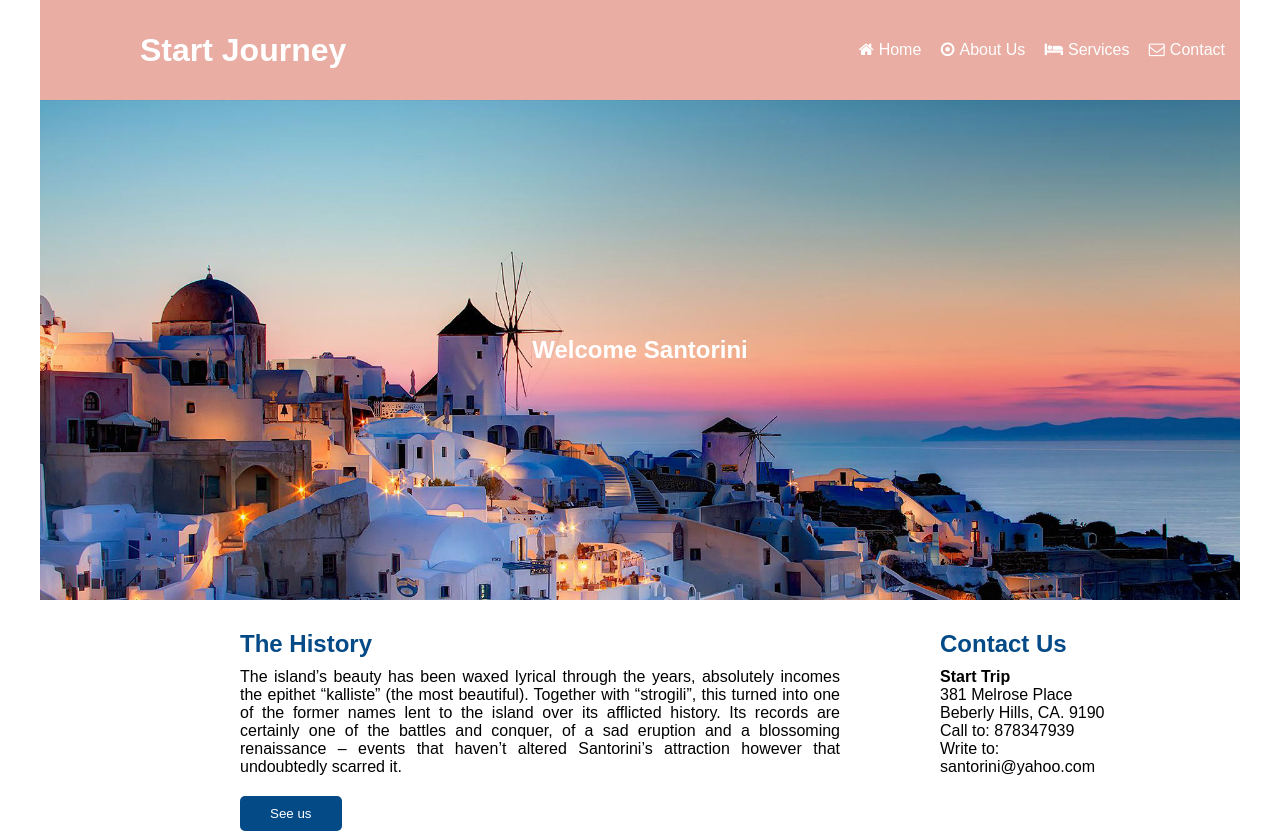
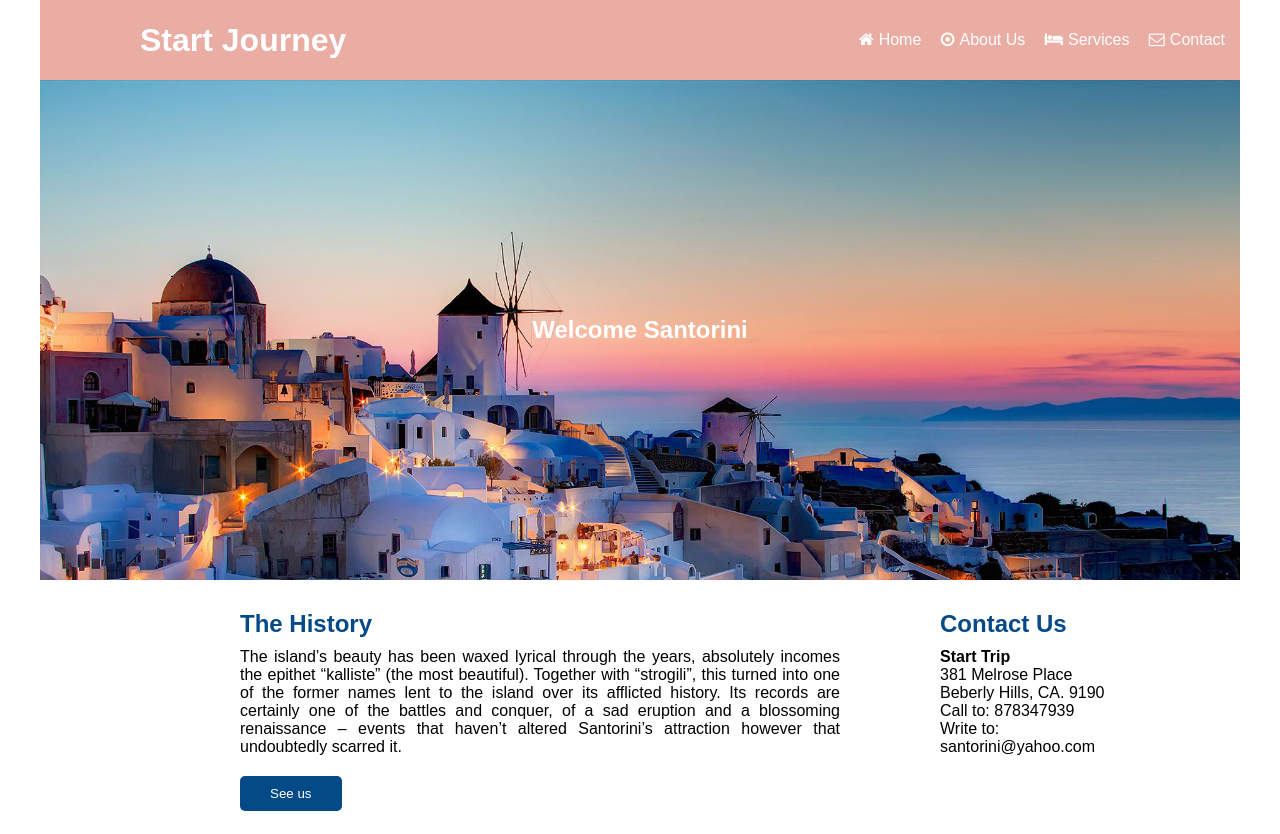
Before and after one commit to Yelitza3125/mi-pagina-reto2, a plain HTML site: page index.html in a window 1280 px wide. Shown: the top 834 px of the page. Drawn offline with Linux system fonts and the light colour scheme; a web font is replaced by a local one.

Commit message:
Corrección de line-height

```diff
--- a/css/main.css
+++ b/css/main.css
@@ -210,7 +210,7 @@ footer {
 
 @media screen and (min-width : 769px) {
     header {
-        line-height: 100px;
+        line-height: 80px;
     }
 }
 
```
